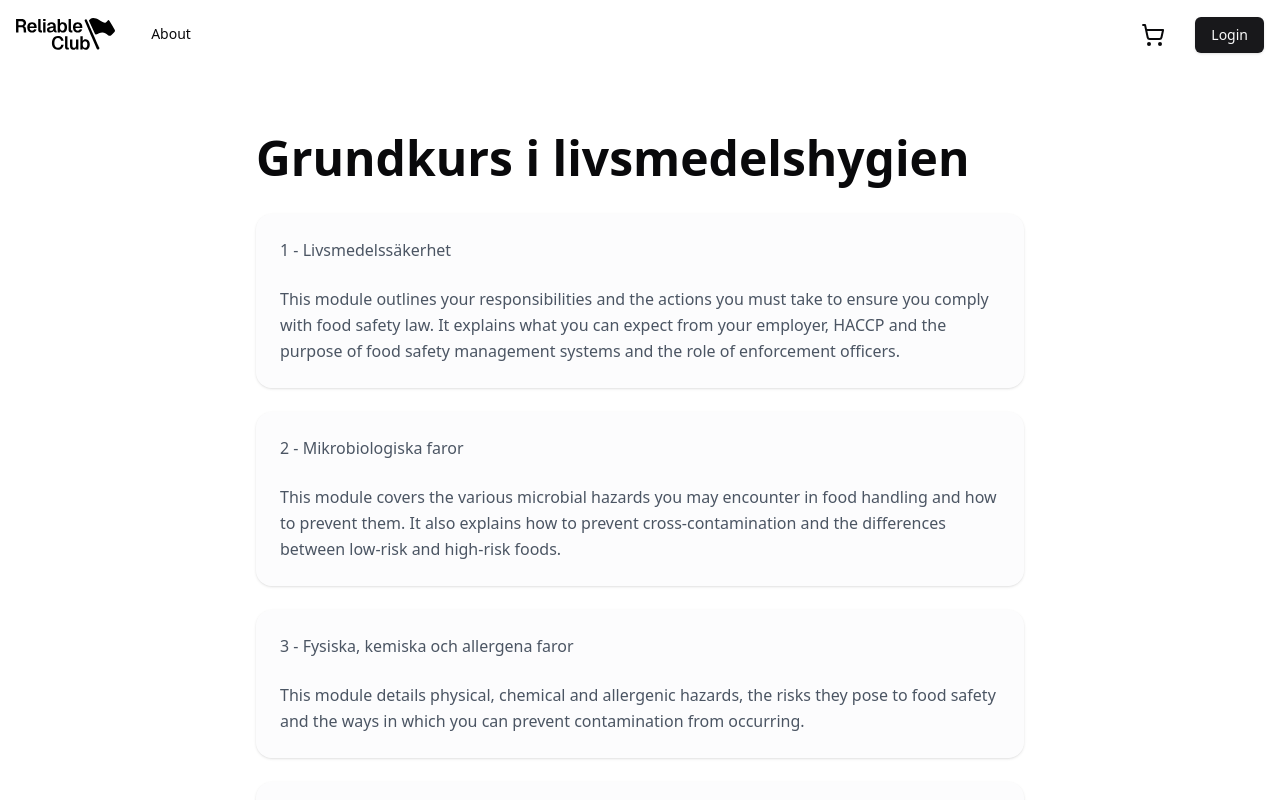
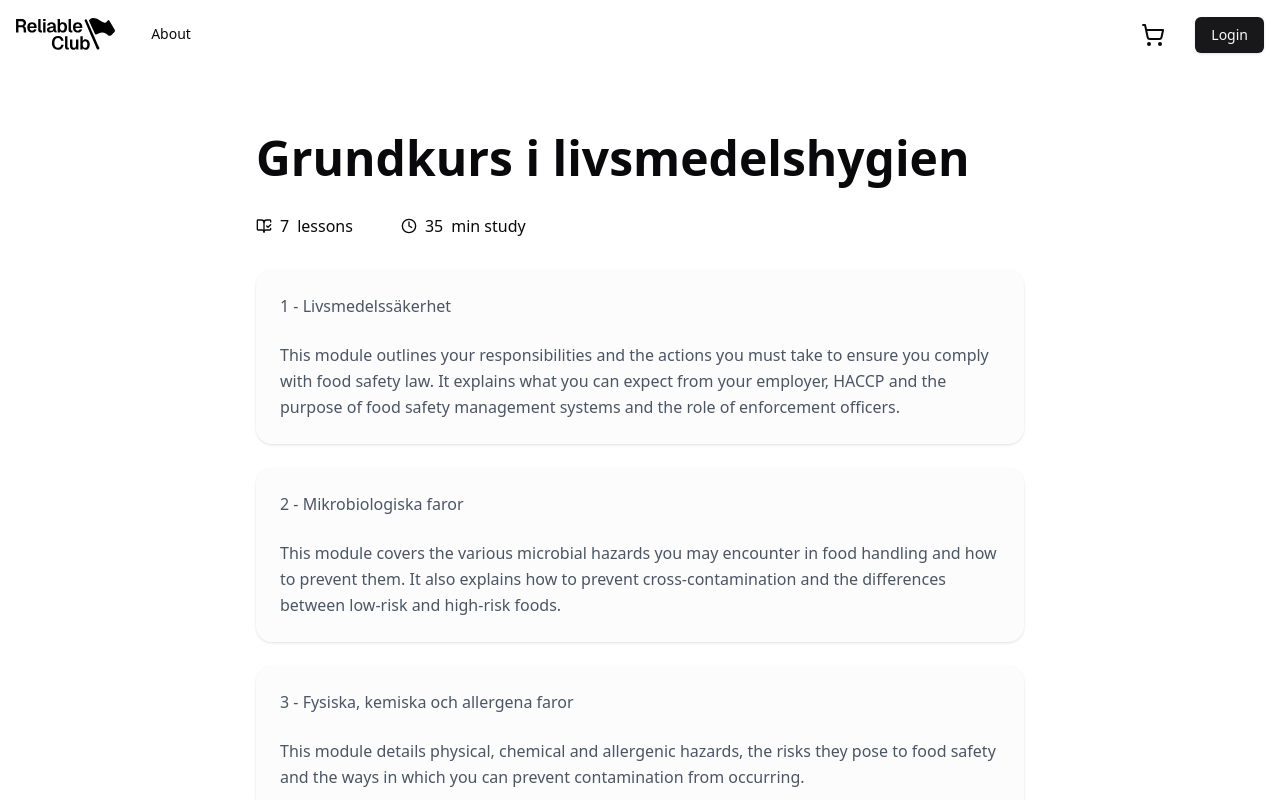
Before and after one commit to evilpaper/reliable, a Next.js app: page /courses/grundkurs-i-livsmedelshygien in a window 1280 px wide. Shown: the top 800 px of the page. Built offline with nearby package versions, Linux system fonts and the light colour scheme.

Commit message:
Add number of lessons and study time to lesson

```diff
--- a/src/components/ui/icons.tsx
+++ b/src/components/ui/icons.tsx
@@ -15,6 +15,8 @@ import {
   BadgeCheck,
   Star,
   Minus,
+  BookOpenCheck,
+  Clock,
 } from "lucide-react";
 
 type IconProps = React.HTMLAttributes<SVGElement>;
@@ -36,6 +38,8 @@ export const Icons = {
   shoppingCart: ShoppingCart,
   badgeCheck: BadgeCheck,
   star: Star,
+  lesson: BookOpenCheck,
+  clock: Clock,
   apple: (props: IconProps) => (
     <svg role="img" viewBox="0 0 24 24" {...props}>
       <path
--- a/src/features/course/course-screen.tsx
+++ b/src/features/course/course-screen.tsx
@@ -1,4 +1,5 @@
 import { Card, CardContent, CardHeader } from "@/components/ui/card";
+import { Icons } from "@/components/ui/icons";
 
 interface Props {
   course: {
@@ -8,11 +9,27 @@ interface Props {
 }
 
 export async function CourseScreen({ course }: Props) {
+  const numberOfLessons = course.lessons.length;
+  const studyTime = numberOfLessons * 5;
+
   return (
     <section className="container max-w-3xl flex-1 p-4 md:p-0 mt-16">
       <h1 className="text-3xl md:text-4xl lg:text-5xl leading-tight font-bold">
         {course.name}
       </h1>
+      <section className="flex my-8 gap-12">
+        <div className="flex gap-2">
+          <Icons.lesson width={16} />
+          <span>{numberOfLessons}</span>
+          <p>lessons</p>
+        </div>
+        <div className="flex gap-2">
+          <Icons.clock width={16} />
+          <span>{studyTime}</span>
+          <p>min study</p>
+        </div>
+      </section>
+
       <div className="grid grid-cols-1 gap-6 mt-8">
         {course.lessons.map(({ id, number, name, content }) => {
           return (
```
